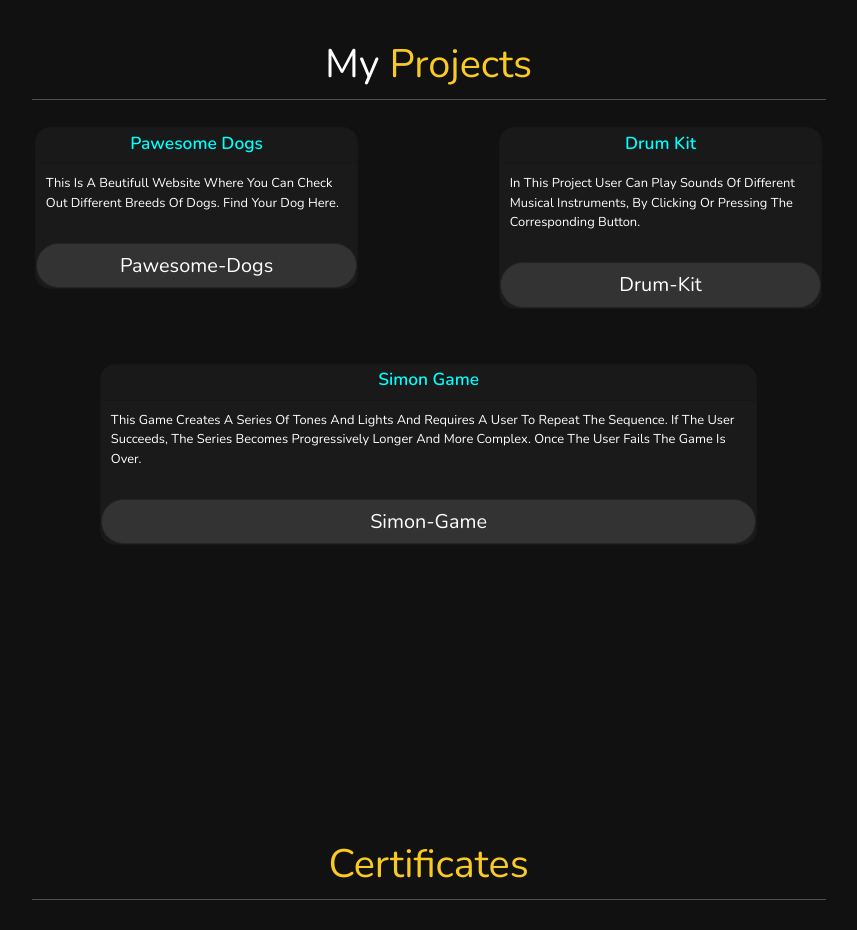
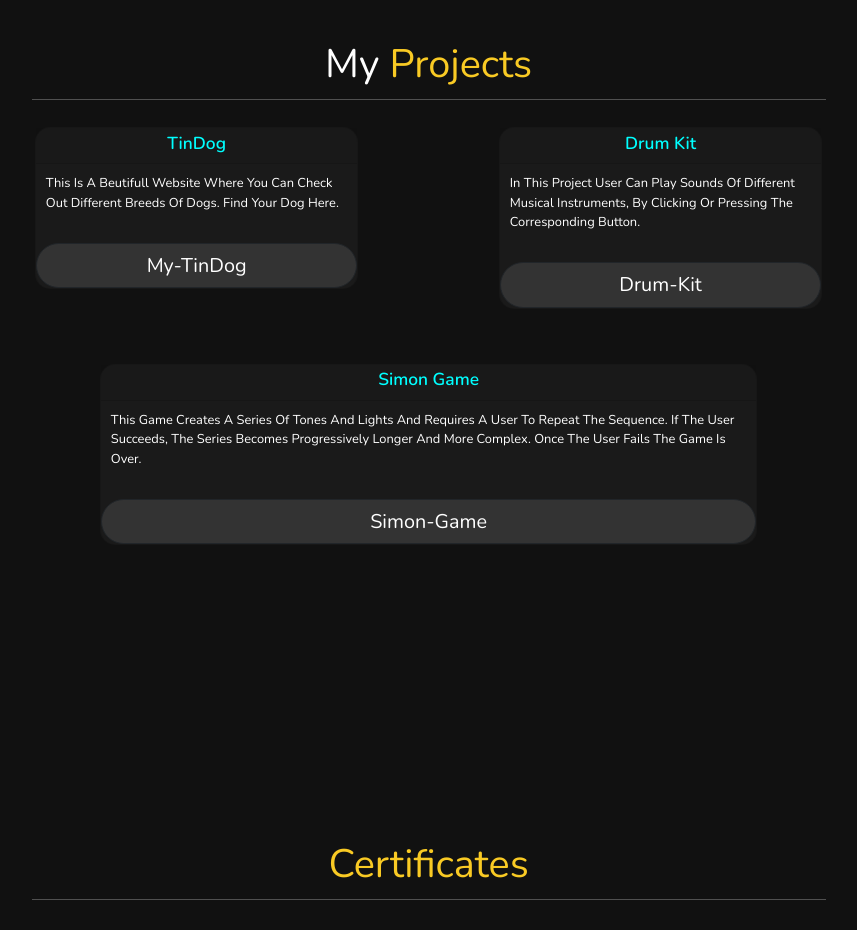
Before and after one commit to MJ1608/Portfolio-Website, a plain HTML site: page index.html in a window 1280 px wide. Shown: the part 3240-4170 px from the top of the page, without its empty margins (385-1242 px from the left). Drawn offline with nearby package versions, Linux system fonts and the light colour scheme; a script that the page names is missing.

Commit message:
third commit

```diff
--- a/index.html
+++ b/index.html
@@ -319,13 +319,13 @@
   <div class="col-lg-6">
     <div class="card">
       <div class="card-header">
-        <h3>Pawesome Dogs</h3>
+        <h3>TinDog</h3>
       </div>
       <div class="card-body">
         <p>This is a beutifull website where you can check out different breeds of Dogs. Find your dog here.
          </p>
        </div>
-      <button class="btn btn-block btn-dark" type="button"> <a class="card-btn" href="https://mj1608.github.io/My-TinDog/">Pawesome-dogs</a> </button>
+      <button class="btn btn-block btn-dark" type="button"> <a class="card-btn" href="https://mj1608.github.io/My-TinDog/">My-TinDog</a> </button>
     </div>
   </div>
 
```
Also changed, not shown: 1 other file.
